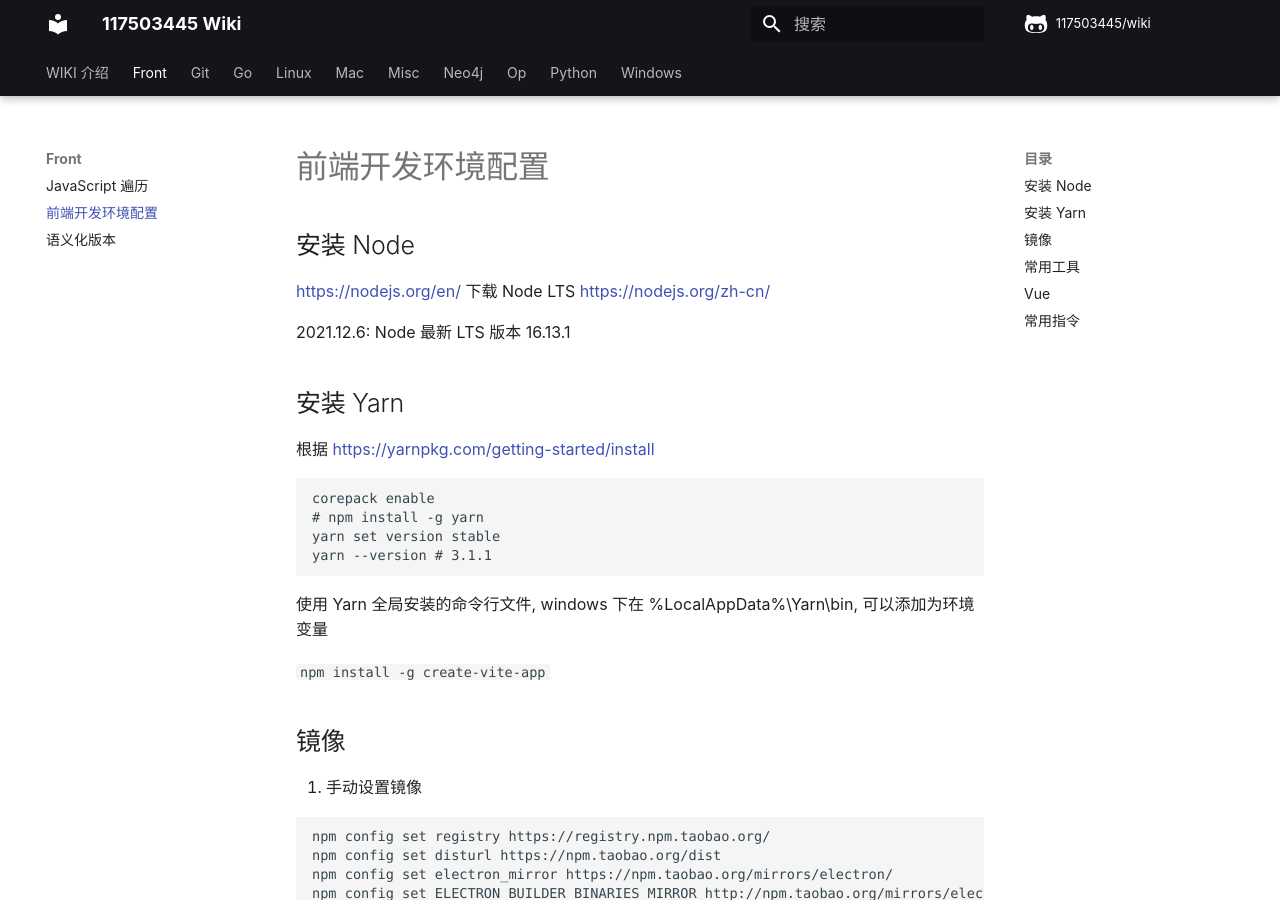
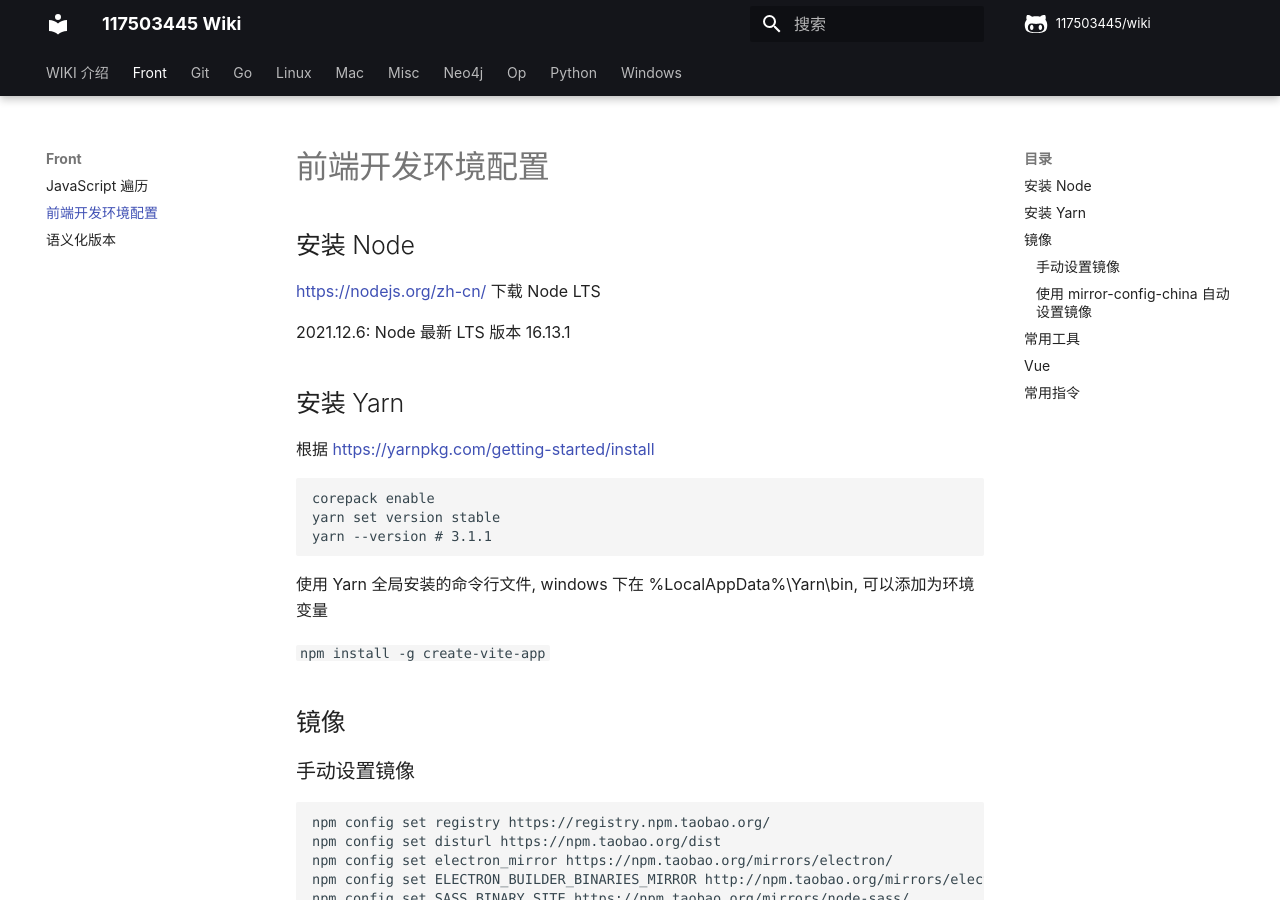
Before and after one commit to 117503445/wiki, an MkDocs documentation site: the page built from docs/front/前端开发环境配置.md, in a window 1280 px wide and 900 px high. Built offline with MkDocs 1.6.1 and Material for MkDocs 9.7.7, drawn with Linux system fonts in a browser that asks for light colours; some web fonts are replaced; comment, search, counter and statistics services are not loaded; part of the change alters nothing that is shown.

Commit message:
Update 前端开发环境配置.md

````diff
--- a/docs/front/前端开发环境配置.md
+++ b/docs/front/前端开发环境配置.md
@@ -2,7 +2,7 @@
 
 ## 安装 Node
 
-<https://nodejs.org/en/> 下载 Node LTS <https://nodejs.org/zh-cn/>
+<https://nodejs.org/zh-cn/> 下载 Node LTS
 
 2021.12.6: Node 最新 LTS 版本 16.13.1
 
@@ -12,7 +12,6 @@
 
 ```sh
 corepack enable
-# npm install -g yarn
 yarn set version stable
 yarn --version # 3.1.1
 ```
@@ -23,7 +22,7 @@ yarn --version # 3.1.1
 
 ## 镜像
 
-1. 手动设置镜像
+### 手动设置镜像
 
 ```sh
 npm config set registry https://registry.npm.taobao.org/
@@ -47,7 +46,7 @@ yarn config set SASS_BINARY_SITE https://npm.taobao.org/mirrors/node-sass/
 yarn config set npmRegistryServer https://registry.npm.taobao.org/
 ```
 
-2. 使用 mirror-config-china 自动设置镜像
+### 使用 mirror-config-china 自动设置镜像
 
 ```sh
 npm i -g mirror-config-china --registry=https://registry.npm.taobao.org
````
